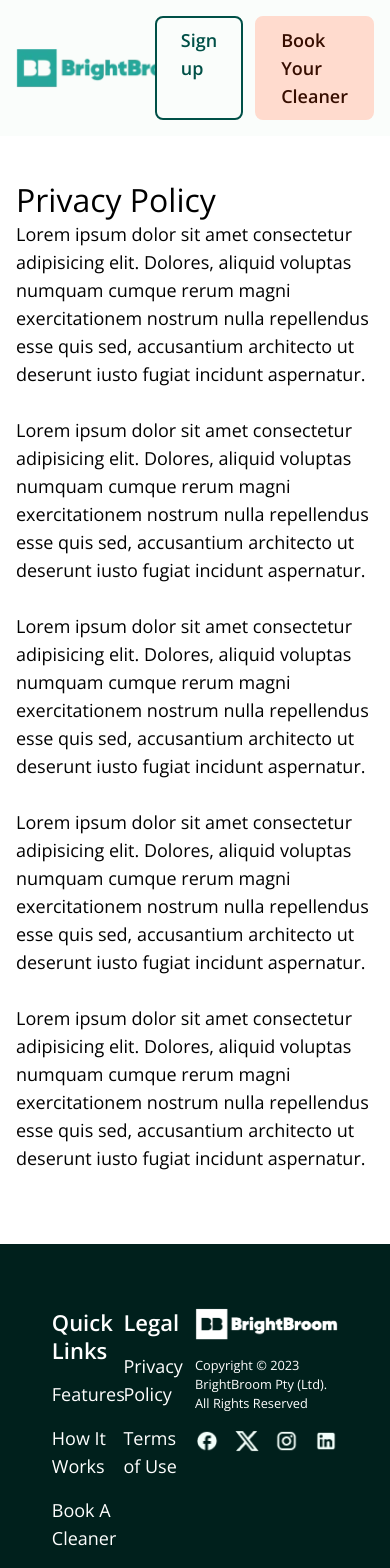
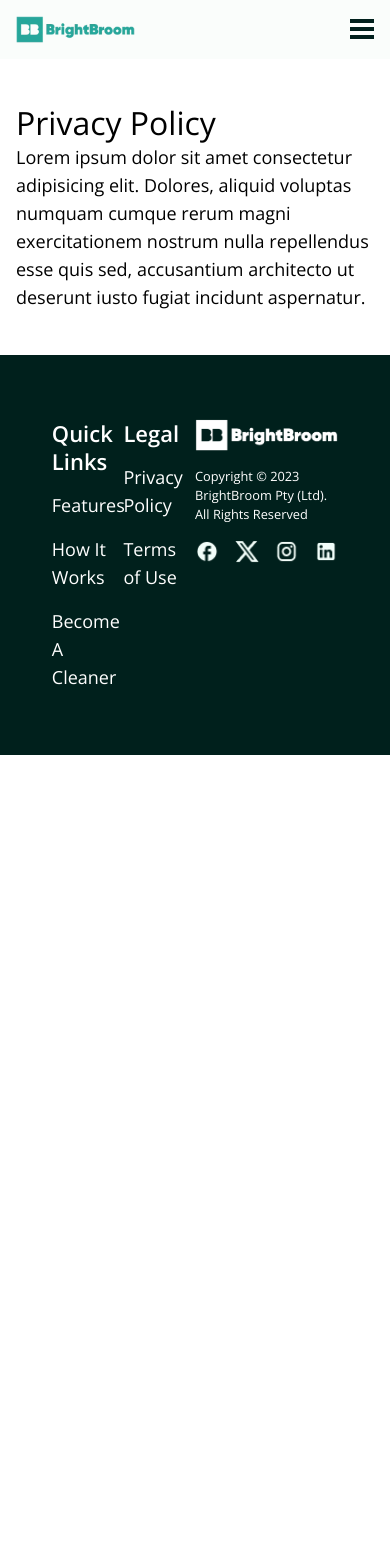
Before and after one commit to ThandoSomacele/brightbroom-web-app, a Next.js app: page /privacy-policy in a window 390 px wide. Shown: the top 1568 px of the page. After the commit the page ends 844 px from the top, so only its background shows below. Built offline with nearby package versions, Linux system fonts and the light colour scheme.

Commit message:
Responsive above fold

```diff
--- a/src/app/components/layout/Footer.tsx
+++ b/src/app/components/layout/Footer.tsx
@@ -1,28 +1,18 @@
 import Image from 'next/image';
 import Link from 'next/link';
+import mainNavData from '@/app/site-data/main-nav.json';
+import LinkList from '@/app/helpers/LinkList';
 
 const year = new Date().getFullYear();
 
 function Footer() {
+  const footerNavList = LinkList(mainNavData);
   return (
     <footer className='bg-light-onPrimaryFixed py-16 text-light-onPrimary bottom-0'>
       <div className='container flex justify-center'>
         <div className='footer-col-1 flex flex-col gap-4 w-1/5'>
           <h3 className='text__title-large'>Quick Links</h3>
-          <ul className='nav-links flex flex-col gap-4 text__body-large'>
-            <li className='nav-link'>
-              <Link href={'/#features'}>Features</Link>
-            </li>
-            <li className='nav-link'>
-              <Link href={'/#how-it-works'}>How It Works</Link>
-            </li>
-            <li className='nav-link md:hidden sm:block'>
-              <Link href={'/#book-cleaner'}>Book A Cleaner</Link>
-            </li>
-            <li className='nav-link'>
-              <Link href={'/become-a-cleaner'}>Become A Cleaner</Link>
-            </li>
-          </ul>
+          <ul className='nav-links flex flex-col gap-4 text__body-large'>{footerNavList}</ul>
         </div>
         <div className='footer-col-2 flex flex-col gap-4 w-1/5'>
           <h3 className='text__title-large'>Legal</h3>
--- a/src/app/components/layout/Header.tsx
+++ b/src/app/components/layout/Header.tsx
@@ -1,22 +1,27 @@
 import Image from 'next/image';
 import Link from 'next/link';
-import CtaButtons from '@/app/components/parts/CtaLinks';
+import CtaLinks from '@/app/components/parts/CtaLinks';
 import mainNavData from '@/app/site-data/main-nav.json';
-import listGenerator from '../../helpers/listGenerator';
+import LinkList from '@/app/helpers/LinkList';
 
 const Header = () => {
-  const navList = listGenerator(mainNavData);
+  const navList = LinkList(mainNavData);
   return (
-    <div className='navbar bg-light-background flex items-center text-light-onPrimaryContainer py-4 lg:h-20'>
+    <div className='navbar bg-light-background flex items-center text-light-onPrimaryContainer py-4'>
       <div className='container flex'>
-        <nav className='navbar-left flex items-center w-2/3 gap-5'>
+        <nav className='navbar-left flex items-center gap-5 w-1/3 lg:w-2/3'>
           <Link href={'/'}>
             <Image className='logo' src='/assets/logo.webp' alt='logo' width={181} height={41} priority />
           </Link>
-          <ul className='nav-links flex items-center gap-4 text__body-large font-medium '>{navList}</ul>
+          <ul className='nav-links hidden lg:flex items-center gap-4 text__body-large'>{navList}</ul>
         </nav>
-        <div className='navbar-right flex w-1/3 justify-end items-center'>
-          <CtaButtons />
+        <div className='navbar-right flex gap-3 justify-end items-center w-2/3 lg:w-1/3'>
+          <CtaLinks classes='hidden md:flex' />
+          <div className='hamburger-menu lg:hidden flex flex-col gap-1 w-6'>
+            <div className='line1 h-0 border-2 border-light-onPrimaryContainer w-full'></div>
+            <div className='line2 h-0 border-2 border-light-onPrimaryContainer w-full'></div>
+            <div className='line3 h-0 border-2 border-light-onPrimaryContainer w-full'></div>
+          </div>
         </div>
       </div>
     </div>
--- a/src/app/components/parts/CtaLinks.tsx
+++ b/src/app/components/parts/CtaLinks.tsx
@@ -1,8 +1,9 @@
 import Link from 'next/link';
+import React from 'react';
 
-function CtaLinks() {
+function CtaLinks(props: any) {
   return (
-    <div className='cta-buttons flex gap-3'>
+    <div className={`cta-buttons flex gap-3 ${props.classes}`}>
       <Link className='btn btn-primary__outlined text__body-large' href={'/sign-up'}>
         Sign up
       </Link>
--- a/src/app/components/sections/CtaBanner.tsx
+++ b/src/app/components/sections/CtaBanner.tsx
@@ -1,4 +1,4 @@
-import CtaButtons from '../parts/CtaLinks';
+import CtaLinks from '../parts/CtaLinks';
 
 const CtaBanner = () => {
   return (
@@ -12,7 +12,7 @@ const CtaBanner = () => {
           BrightBroom
         </p>
         <div className='w-4/12'>
-          <CtaButtons />
+          <CtaLinks />
         </div>
       </div>
     </section>
--- a/src/app/components/sections/HowItWorks.tsx
+++ b/src/app/components/sections/HowItWorks.tsx
@@ -1,5 +1,5 @@
 import Image from 'next/image';
-import CtaButtons from '../parts/CtaLinks';
+import CtaLinks from '../parts/CtaLinks';
 import Steps from '../parts/Steps';
 
 const HowItWorks = () => {
@@ -17,7 +17,7 @@ const HowItWorks = () => {
         <div className='how-it-work-right w-[45%] flex flex-col gap-y-7'>
           <h2 className='text__display-medium '>How it works</h2>
           <Steps />
-          <CtaButtons />
+          <CtaLinks />
         </div>
       </div>
     </section>
--- a/src/app/components/sections/IntroHome.tsx
+++ b/src/app/components/sections/IntroHome.tsx
@@ -1,4 +1,4 @@
-import CtaButtons from '../parts/CtaLinks';
+import CtaLinks from '../parts/CtaLinks';
 
 function IntroHome() {
   return (
@@ -10,7 +10,7 @@ function IntroHome() {
           we&apos;re here to make one aspect of it easier &ndash; keeping your home spotless. With just a few clicks,
           you can book a professional cleaner for a day or even on a weekly basis, without any obligations.
         </p>
-        <CtaButtons />
+        <CtaLinks />
       </div>
     </section>
   );
--- a/src/app/components/sections/OurFeatures.tsx
+++ b/src/app/components/sections/OurFeatures.tsx
@@ -1,5 +1,5 @@
 import Image from 'next/image';
-import CtaButtons from '../parts/CtaLinks';
+import CtaLinks from '../parts/CtaLinks';
 import Features from '../parts/Features';
 
 const OurFeatures = () => {
@@ -12,7 +12,7 @@ const OurFeatures = () => {
               Our Features
               <br />& Services
             </h2>
-            <CtaButtons />
+            <CtaLinks />
           </div>
           <Image
             src={'/sections/our-features-image.webp'}
--- /dev/null
+++ b/src/app/helpers/LinkList.tsx
@@ -0,0 +1,15 @@
+import Link from 'next/link';
+
+interface linkObject {
+  href: string;
+  text: string;
+}
+const LinkList = (linkList: Array<linkObject>) => {
+  return linkList.map((linkItem: linkObject, i: number) => (
+    <li key={i}>
+      <Link href={linkItem.href}>{linkItem.text}</Link>
+    </li>
+  ));
+};
+
+export default LinkList;
--- a/src/app/helpers/listGenerator.tsx
+++ /dev/null
@@ -1,11 +0,0 @@
-import Link from 'next/link';
-
-const listGenerator = list => {
-  list.map((link: string, i: number) => (
-    <li className='nav-link' key={i}>
-      <Link href={link.href}>{link.text}</Link>
-    </li>
-  ));
-};
-
-export default listGenerator;
--- a/src/app/privacy-policy/page.tsx
+++ b/src/app/privacy-policy/page.tsx
@@ -6,36 +6,6 @@ function PricayPolicy() {
         Lorem ipsum dolor sit amet consectetur adipisicing elit. Dolores, aliquid voluptas numquam cumque rerum magni
         exercitationem nostrum nulla repellendus esse quis sed, accusantium architecto ut deserunt iusto fugiat incidunt
         aspernatur.
-        <br />
-        <br />
-      </p>
-      <p className='text__body-large'>
-        Lorem ipsum dolor sit amet consectetur adipisicing elit. Dolores, aliquid voluptas numquam cumque rerum magni
-        exercitationem nostrum nulla repellendus esse quis sed, accusantium architecto ut deserunt iusto fugiat incidunt
-        aspernatur.
-        <br />
-        <br />
-      </p>
-      <p className='text__body-large'>
-        Lorem ipsum dolor sit amet consectetur adipisicing elit. Dolores, aliquid voluptas numquam cumque rerum magni
-        exercitationem nostrum nulla repellendus esse quis sed, accusantium architecto ut deserunt iusto fugiat incidunt
-        aspernatur.
-        <br />
-        <br />
-      </p>
-      <p className='text__body-large'>
-        Lorem ipsum dolor sit amet consectetur adipisicing elit. Dolores, aliquid voluptas numquam cumque rerum magni
-        exercitationem nostrum nulla repellendus esse quis sed, accusantium architecto ut deserunt iusto fugiat incidunt
-        aspernatur.
-        <br />
-        <br />
-      </p>
-      <p className='text__body-large'>
-        Lorem ipsum dolor sit amet consectetur adipisicing elit. Dolores, aliquid voluptas numquam cumque rerum magni
-        exercitationem nostrum nulla repellendus esse quis sed, accusantium architecto ut deserunt iusto fugiat incidunt
-        aspernatur.
-        <br />
-        <br />
       </p>
     </div>
   );
```
Also changed, not shown: src/app/components/sections/Hero.tsx (+17 -8 lines), public/sections/hero-image.webp.
